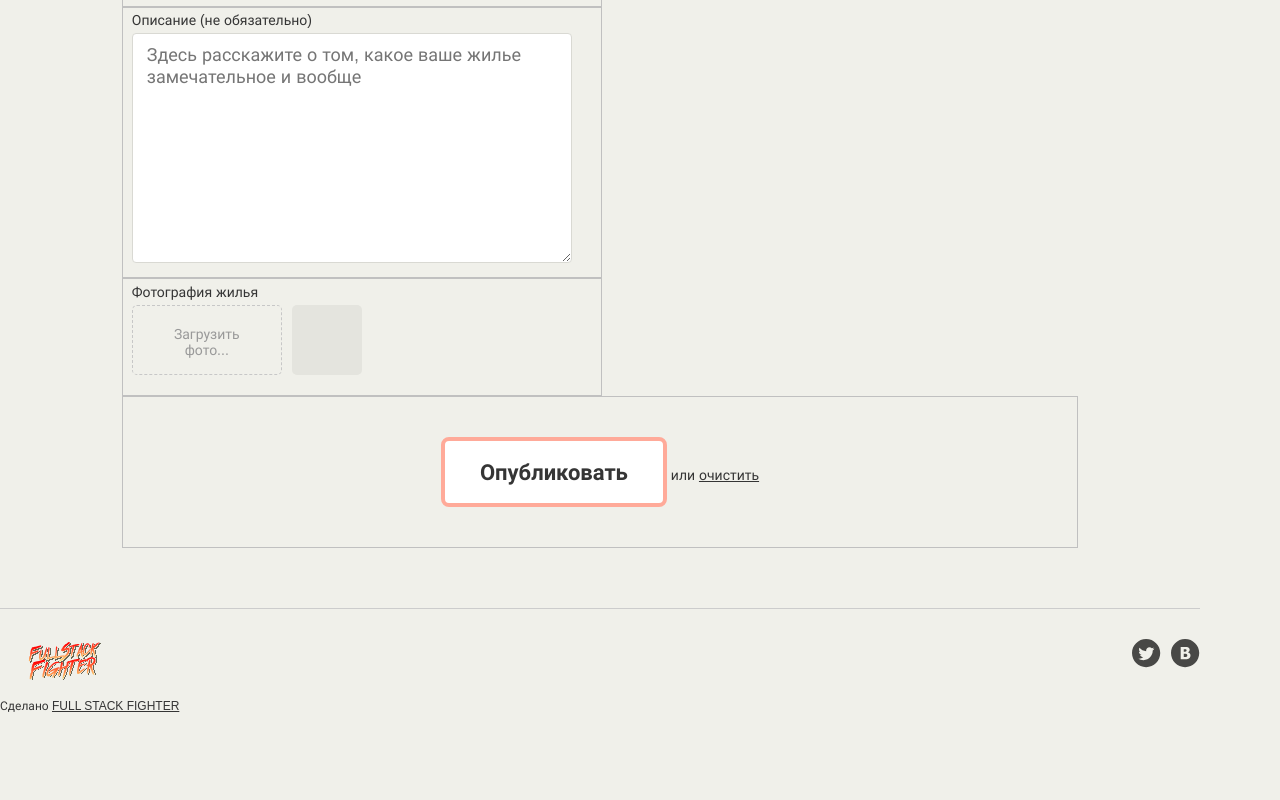
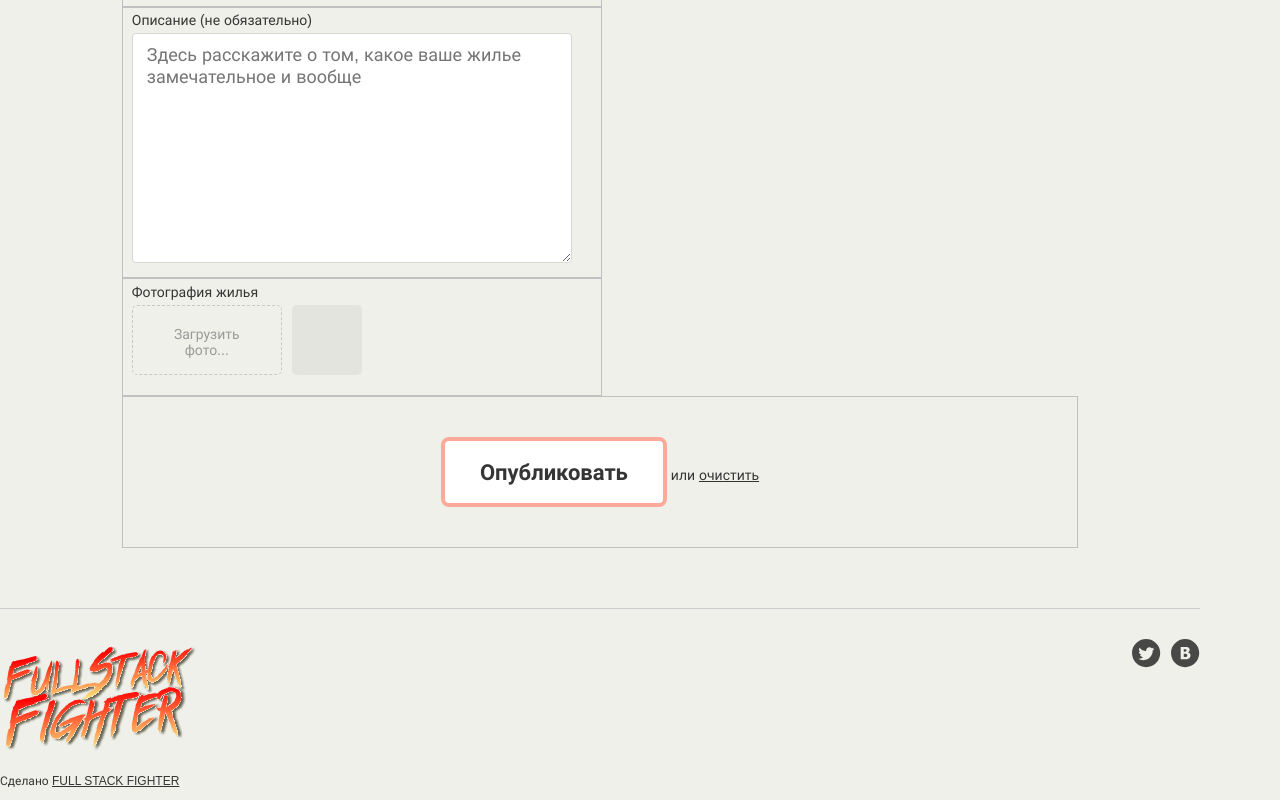
Before and after one commit to vokiss/685251-keksobooking-26, a website with bundled scripts: page index.html in a window 1280 px wide. Shown: the part 1300-2100 px from the top of the page. Before the commit the page ends 2025 px from the top, so only its background shows below. Built offline with nearby package versions, Linux system fonts and the light colour scheme; no server answers.

Commit message:
Update index.html

```diff
--- a/index.html
+++ b/index.html
@@ -182,7 +182,7 @@
   <footer class="footer container">
     <div class="footer__copyright copyright">
       <a class="copyright__link copyright__link--image" href="https://vokiss.github.io/keksobooking-JS/">
-        <img src="img/fsf_logo.svg" width="130" height="45" alt="FULL STACK FIGHTER" class="copyright__logo">
+        <img src="img/fsf_logo.svg" width="200" height="120" alt="FULL STACK FIGHTER" class="copyright__logo">
       </a>
       <p>Сделано <a class="copyright__link copyright__link--text" href="https://vokiss.github.io/keksobooking-JS/">FULL STACK FIGHTER</a></p>
     </div>
```
